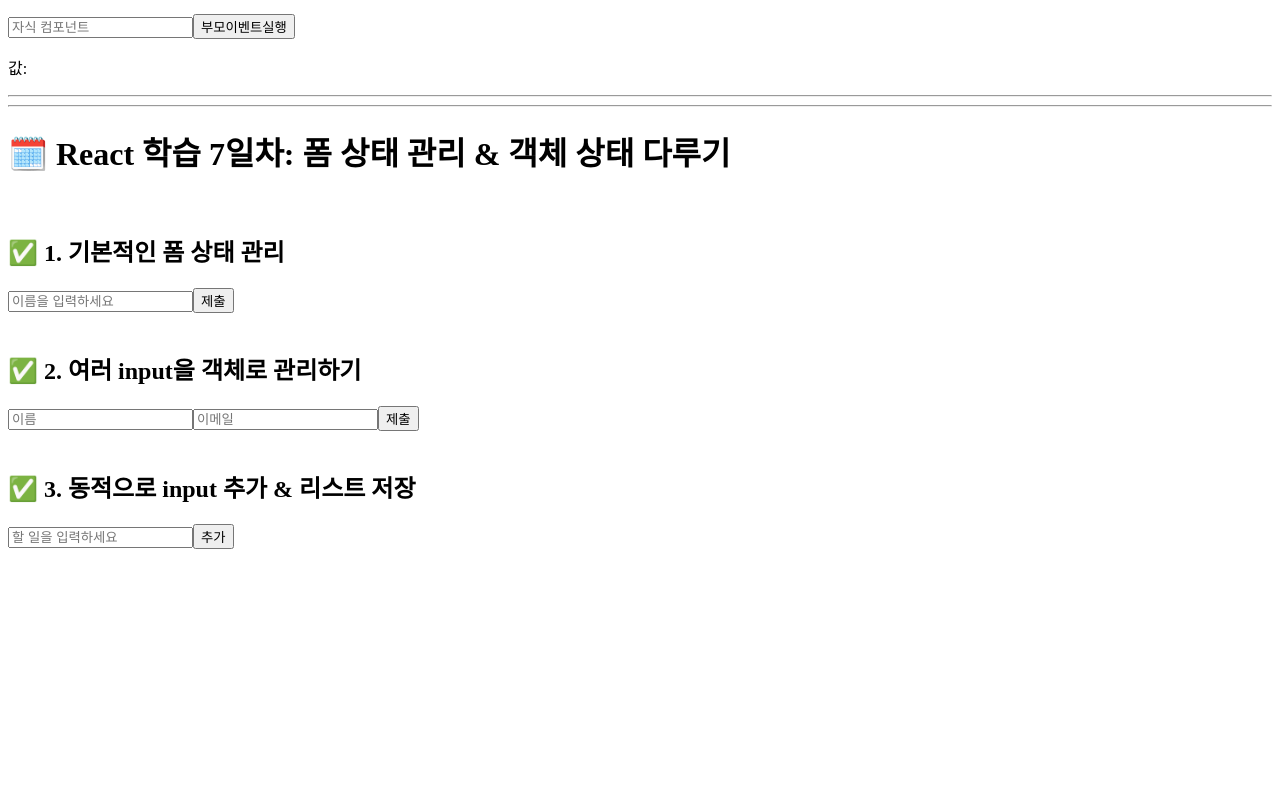
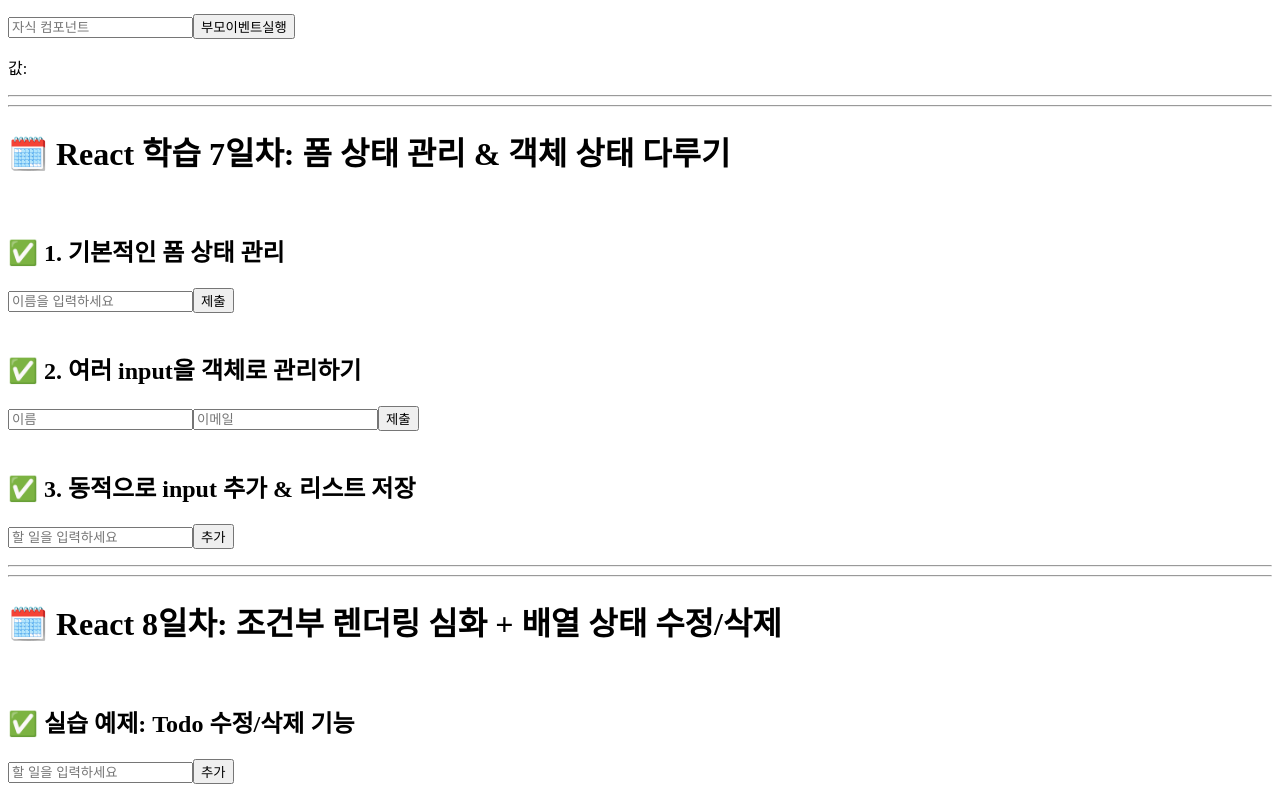
Before and after one commit to kimsigi/react, a React (Vite) app: page / in a window 1280 px wide. Shown: the part 1707-2507 px from the top of the page. Before the commit the page ends 2272 px from the top, so only its background shows below. Built offline with nearby package versions, Linux system fonts and the light colour scheme.

Commit message:
day8 commit

```diff
--- a/src/App.tsx
+++ b/src/App.tsx
@@ -5,6 +5,7 @@ import Day4App from "./components/day4/Day4App";
 import Day5App from "./components/day5/Day5App";
 import Day6App from "./components/day6/Day6App";
 import Day7App from "./components/day7/Day7App";
+import Day8App from "./components/day8/Day8App";
 
 export default function App() {
   return (
@@ -23,6 +24,8 @@ export default function App() {
       <Day6App />
       <hr /><hr />
       <Day7App />
+      <hr /><hr />
+      <Day8App />
     </>
   )
 }
--- /dev/null
+++ b/src/components/day8/Day8App.tsx
@@ -0,0 +1,12 @@
+import TodoEditor from "./TodoEditor";
+
+export default function Day8App() {
+  return (
+    <>
+        <h1>🗓️ React 8일차: 조건부 렌더링 심화 + 배열 상태 수정/삭제</h1>
+        <br />
+        <h2>✅ 실습 예제: Todo 수정/삭제 기능</h2>
+        <TodoEditor />
+    </>
+  );
+}
--- /dev/null
+++ b/src/components/day8/TodoEditor.tsx
@@ -0,0 +1,61 @@
+import { useRef, useState } from "react";
+
+export default function TodoEditor() {
+    const [todo, setTodo] = useState('');
+    const [list, setList] = useState([]);
+    const inputbox = useRef<HTMLInputElement>(null);
+    const handleAdd = (e) => {
+        e.preventDefault();
+        if ( todo.trim() === '') {
+            alert('할 일을 입력하세요');
+            return;
+        }
+
+        setList(list => [...list, todo]);
+        setTodo('');
+        inputbox.current.focus();
+    }
+
+    const handleEdit = (index) => {
+        const newTodo = prompt('수정할 내용을 입력하세요', list[index]);
+        if ( newTodo?.trim() === '' ) {
+            alert('수정할 내용을 입력하세요');
+            return;
+        }
+
+        list[index] = newTodo;
+        setList([...list]);
+    }
+
+    // 삭제
+    const handleDelete = (index) => {
+        const filteredList = list.filter((_, row) => row !== index);
+        setList(filteredList);
+    }
+
+    return (
+        <div>
+            <form onSubmit={handleAdd}>
+                <input type="text"
+                       ref={inputbox}
+                       placeholder="할 일을 입력하세요"
+                       value={todo}
+                       onChange={(e) => setTodo(e.target.value)}
+                />
+                <button type="submit">추가</button>
+            </form>
+
+            <ul>
+                {
+                    list.map((item, index) => {
+                        return <li key={index}>
+                                    {item}
+                                    <button onClick={() => handleEdit(index)}>수정</button>
+                                    <button onClick={() => handleDelete(index)}>삭제</button>
+                                </li>
+                    })
+                }
+            </ul>
+        </div>
+    );
+}
```
